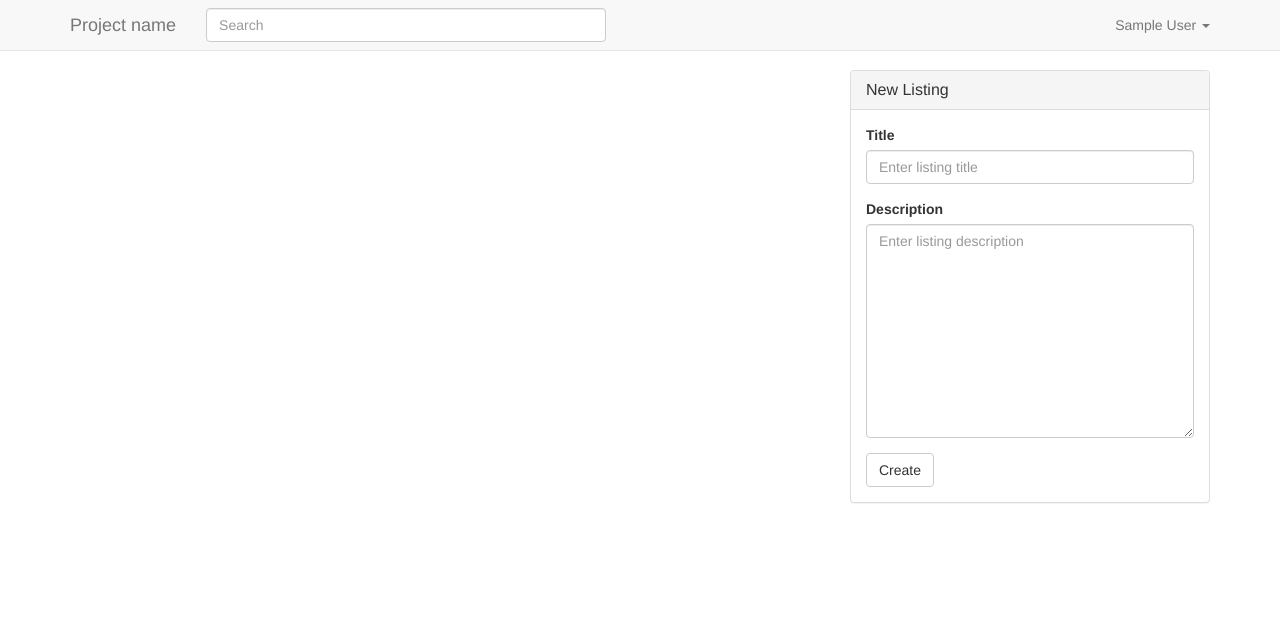
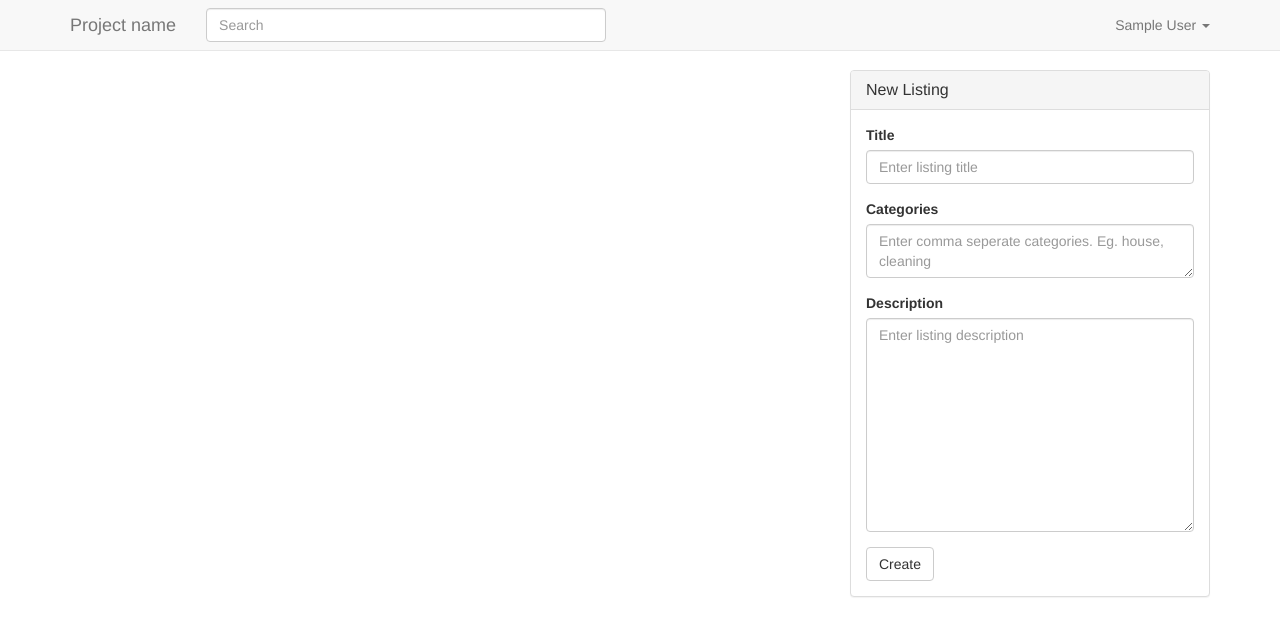
Before and after one commit to ymichael/cs2102-project, a Flask app: page / in a window 1280 px wide. Shown: the top 636 px of the page. Run offline with Flask 2, Linux system fonts and the light colour scheme; the visitor is signed in with stand-in values (Sample User, id 1); data comes from the database, SQL or seed files in the repository; data that the repository does not hold is empty; parts of the project's set-up code (start-up, migrations or seed data) failed here and were passed over; some libraries are stand-ins or nearby versions.

Commit message:
Add categories support.

```diff
--- a/app.py
+++ b/app.py
@@ -78,26 +78,29 @@
     return data
 
 
-@app.route("/listing/new", methods=['GET', 'POST'])
+@app.route("/listing/new", methods=['POST'])
 @login_required
 def listing_new():
-    if request.method == 'GET':
-        data = generic_data_object()
-        data['title'] = 'New Listing'
-        return render_template('listing_new.html', **data)
-    else:
-        title = request.form.get('title')
-        description = request.form.get('description')
-        # TODO(michael): Sanitize + validate
+    title = request.form.get('title')
+    description = request.form.get('description')
+    # TODO(michael): Sanitize + validate
 
-        new_listing = model.listing.Listing()
-        new_listing.owner_id = logged_in_user()
-        new_listing.title = title
-        new_listing.description = description
-        new_listing.save()
+    new_listing = model.listing.Listing()
+    new_listing.owner_id = logged_in_user()
+    new_listing.title = title
+    new_listing.description = description
+    new_listing.save()
 
-        # Redirect to newly created listing's page.
-        return redirect('/listing/%s' % new_listing.id)
+    # Comma separated
+    categories = request.form.get('categories')
+    categories = categories.split(',')
+
+    for cat in categories:
+        cat_id = model.category.create_or_retrieve_category(cat)
+        model.category.add_listing_to_category(new_listing.id, cat_id)
+
+    # Redirect to newly created listing's page.
+    return redirect('/listing/%s' % new_listing.id)
 
 
 @app.route("/listing/<int:listing_id>")
@@ -139,6 +142,8 @@
         data = generic_data_object()
         data['title'] = 'Listing'
         data['listing'] = listing.info()
+        categories = model.category.listing_categories(listing_id)
+        data['categories'] = ', '.join([x['label'] for x in categories])
         return render_template('listing_edit.html', **data)
     else:
         title = request.form['title']
@@ -150,7 +155,21 @@
         new_listing.description = description
         new_listing.save()
 
-        # Redirect to newly created listing's page.
+        # Update categories
+        categories = request.form.get('categories')
+        categories = [x.upper() for x in categories.split(',')]
+        old_categories = model.category.listing_categories(listing_id)
+        for old_cat in old_categories:
+            if old_cat['label'] not in categories:
+                model.category.remove_listing_from_category(listing_id, old_cat['cat_id'])
+            else:
+                categories.remove(old_cat['label'])
+
+        for cat in categories:
+            cat_id = model.category.create_or_retrieve_category(cat)
+            model.category.add_listing_to_category(new_listing.id, cat_id)
+
+        # Redirect to newly updated listing's page.
         return redirect('/listing/%s' % new_listing.id)
 
 
--- a/templates/listing.html
+++ b/templates/listing.html
@@ -5,7 +5,7 @@
         <h2>{{ listing.title }}</h2>
         <p>
             {% for c in categories %}
-                <span class="cat-pills label label-primary ">{{ c.label }}</span>
+                <span class="cat-pills label label-primary ">{{ c.label | upper }}</span>
             {% endfor %}
         </p>
         <p>{{ listing.description }}</p>
@@ -31,7 +31,6 @@
             </div>
         </div>
     </div>
-
 </div>
 <div class="col-md-4">
     {% if logged_in and logged_in_uid != listing.owner_id %}
--- a/templates/listing_edit.html
+++ b/templates/listing_edit.html
@@ -12,6 +12,11 @@
                 <input name='title' type="text" class="form-control" id="inputTitle" placeholder="Enter listing title" value="{{ listing.title }}">
             </div>
             <div class="form-group">
+                    <label for="inputCats">Categories</label>
+                    <textarea name='categories' class="form-control" id="inputCats"
+                        placeholder="Enter comma seperate categories. Eg. house, cleaning">{{ categories }}</textarea>
+            </div>
+            <div class="form-group">
                 <label for="inputDescription">Description</label>
                 <textarea rows="10" name='description' class='form-control' id='inputDescription' placeholder='Enter listing description'>{{ listing.description }}</textarea>
             </div>
--- a/templates/partials/index_sidebar.html
+++ b/templates/partials/index_sidebar.html
@@ -8,6 +8,11 @@
                 <div class="form-group">
                     <label for="inputTitle">Title</label>
                     <input name='title' type="text" class="form-control" id="inputTitle" placeholder="Enter listing title">
+                </div>
+                <div class="form-group">
+                    <label for="inputCats">Categories</label>
+                    <textarea name='categories' class="form-control" id="inputCats"
+                        placeholder="Enter comma seperate categories. Eg. house, cleaning"></textarea>
                 </div>
                 <div class="form-group">
                     <label for="inputDescription">Description</label>
--- a/templates/partials/single_listing.html
+++ b/templates/partials/single_listing.html
@@ -9,7 +9,7 @@
         <p>{{ l.description }}</p>
         <p>
             {% for c in l.categories %}
-                <small class="label label-primary ">{{ c.label }}</small>
+                <small class="label label-primary ">{{ c.label | upper }}</small>
             {% endfor %}
         </p>
         <div class='meta'>
```
Also changed, not shown: model/category.py (+11 -1 lines), model/test_category.py (+16 -0 lines), templates/listing_new.html (deleted, +0 -24 lines).
